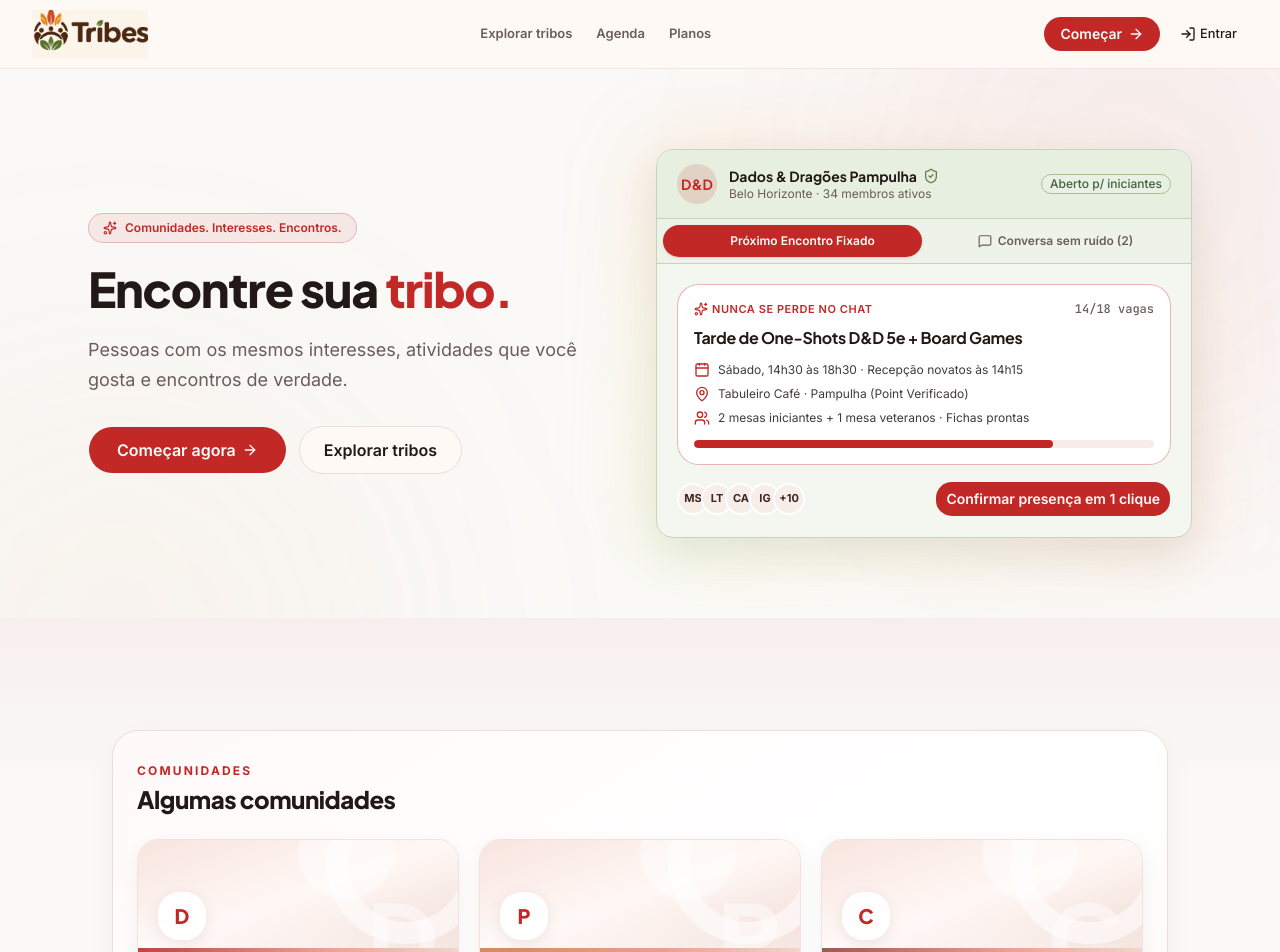
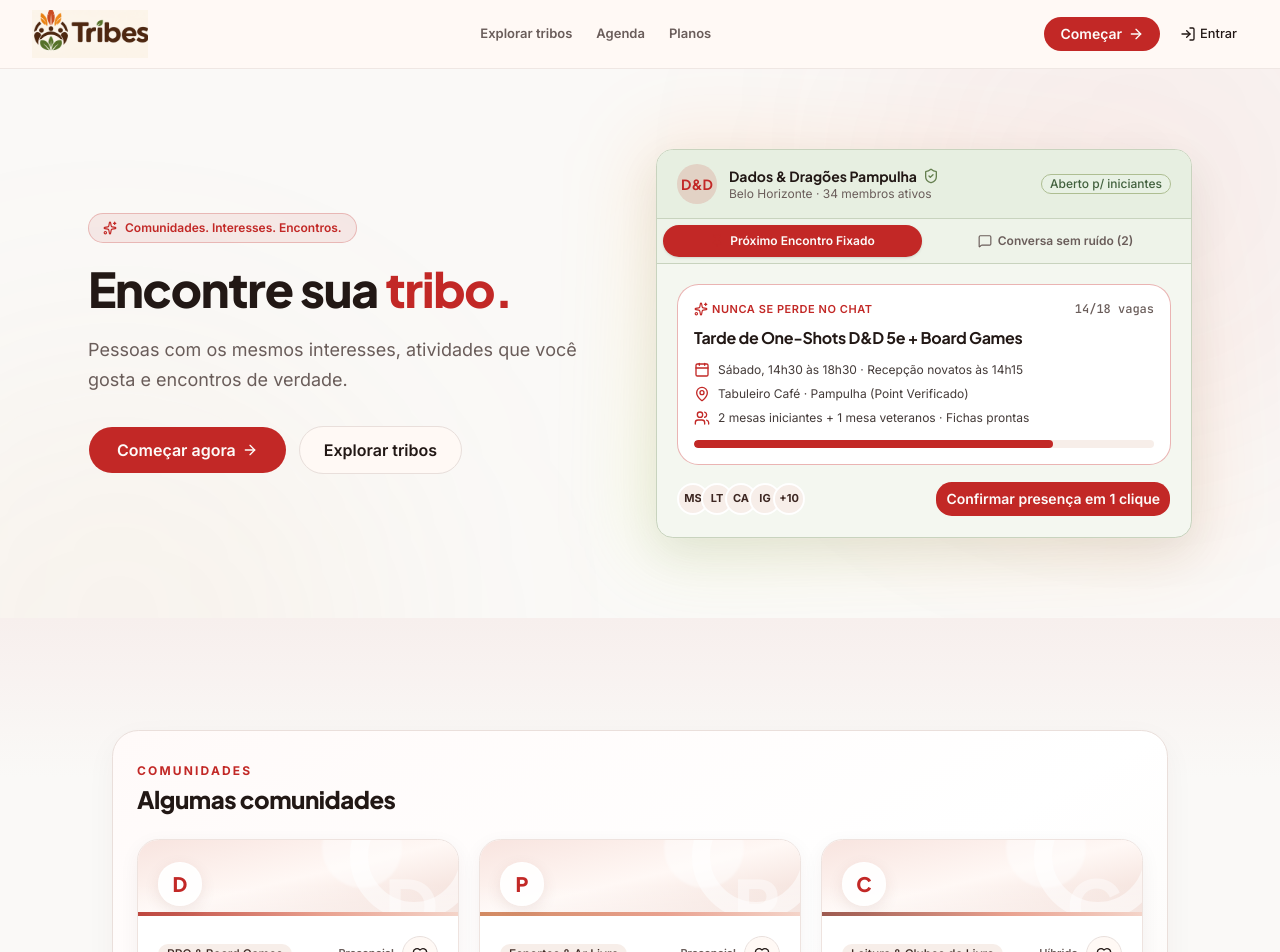
Before and after one commit to ArthurG12/Tribes, a Next.js app in the folder frontend/: page / in a window 1280 px wide. Shown: the top 952 px of the page. Built offline with nearby package versions, Linux system fonts and the light colour scheme.

Commit message:
Compacta cabeçalho dos cards de comunidades

```diff
--- a/frontend/src/components/tribes/tribe-explorer.tsx
+++ b/frontend/src/components/tribes/tribe-explorer.tsx
@@ -222,12 +222,12 @@ export function TribeExplorer({
                   const spotsLeft = tribe.nextEvent.maxSpots - tribe.nextEvent.confirmedCount;
                   return (
                     <article key={"identity-" + tribe.id} className="group relative flex h-full flex-col overflow-hidden rounded-[1.35rem] border border-[#eee3df] bg-white shadow-[0_6px_20px_rgba(65,35,30,0.055)] transition-all duration-300 hover:-translate-y-1.5 hover:border-primary/35 hover:shadow-[0_18px_38px_rgba(125,45,38,0.13)]">
-                      <div className="relative flex h-28 items-end overflow-hidden bg-gradient-to-br from-[#f8e4df] via-[#fff8f5] to-[#f0d9d2] px-5 pb-3 transition-colors">
-                        <div aria-hidden="true" className="absolute -right-7 -top-14 size-40 rounded-full border-[22px] border-white/55 transition-transform duration-500 group-hover:scale-110" />
-                        <div aria-hidden="true" className="absolute right-16 -top-9 size-24 rounded-full bg-white/45 blur-[1px]" />
-                        <div aria-hidden="true" className="absolute inset-x-0 bottom-0 h-12 bg-gradient-to-t from-white/35 to-transparent" />
-                        <span aria-hidden="true" className="absolute right-5 bottom-0 translate-y-1/3 font-heading text-8xl font-black leading-none text-white/45 transition-transform duration-500 group-hover:-translate-y-1/4">{tribe.name.slice(0, 1)}</span>
-                        <span className="relative z-10 flex size-12 items-center justify-center rounded-2xl border border-white/80 bg-white/90 font-heading text-xl font-extrabold text-primary shadow-[0_5px_15px_rgba(110,45,35,0.10)] transition-transform duration-300 group-hover:-rotate-6 group-hover:scale-105">{tribe.name.slice(0, 1)}</span>
+                      <div className="relative flex h-[4.75rem] items-end overflow-hidden bg-gradient-to-br from-[#f8e4df] via-[#fff8f5] to-[#f0d9d2] px-5 pb-2.5 transition-colors">
+                        <div aria-hidden="true" className="absolute -right-5 -top-12 size-32 rounded-full border-[18px] border-white/55 transition-transform duration-500 group-hover:scale-110" />
+                        <div aria-hidden="true" className="absolute right-14 -top-8 size-20 rounded-full bg-white/45 blur-[1px]" />
+                        <div aria-hidden="true" className="absolute inset-x-0 bottom-0 h-8 bg-gradient-to-t from-white/35 to-transparent" />
+                        <span aria-hidden="true" className="absolute right-5 bottom-0 translate-y-1/3 font-heading text-7xl font-black leading-none text-white/45 transition-transform duration-500 group-hover:-translate-y-1/4">{tribe.name.slice(0, 1)}</span>
+                        <span className="relative z-10 flex size-11 items-center justify-center rounded-2xl border border-white/80 bg-white/90 font-heading text-xl font-extrabold text-primary shadow-[0_5px_15px_rgba(110,45,35,0.10)] transition-transform duration-300 group-hover:-rotate-6 group-hover:scale-105">{tribe.name.slice(0, 1)}</span>
                         <span className="absolute bottom-0 left-0 h-1 w-full" style={{ background: `linear-gradient(90deg, ${accent}, #e9a18f 58%, #f4d4c9)` }} />
                       </div>
                       <div className="flex flex-1 flex-col p-5">
```
